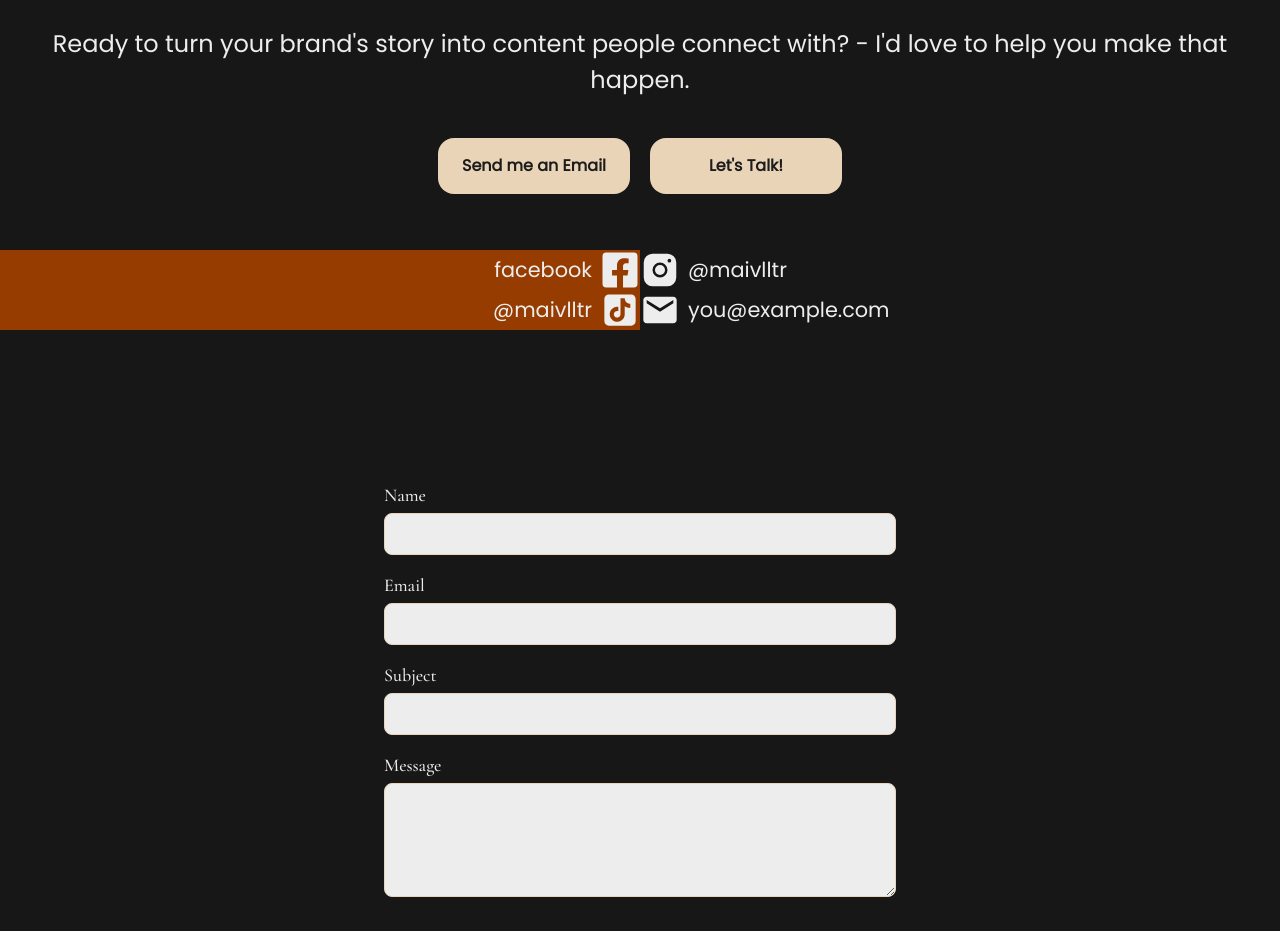
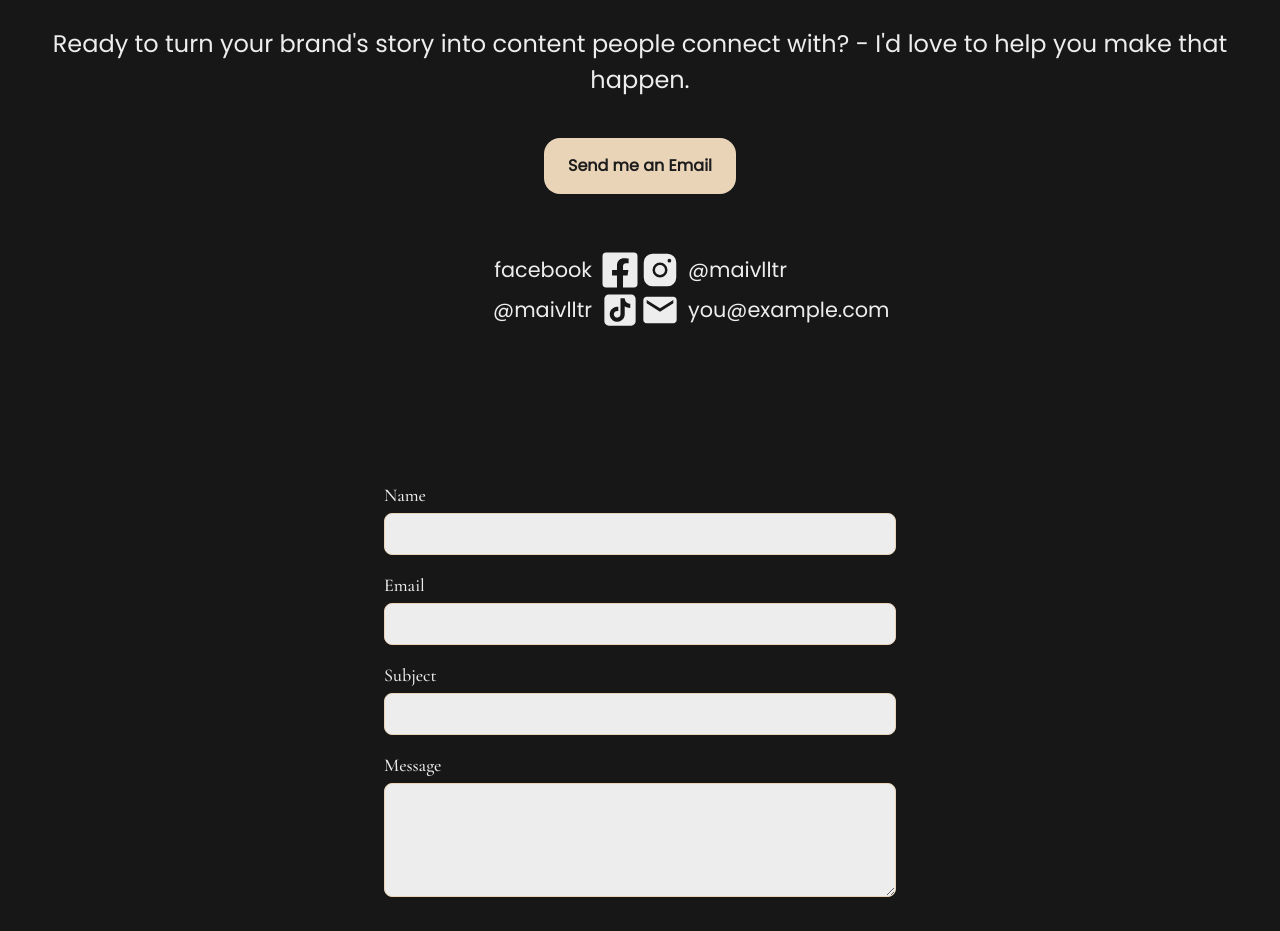
Before and after one commit to JLaxy/nicole-port, a Next.js app: page / in a window 1280 px wide. Shown: the part 4780-5711 px from the top of the page. Built offline with nearby package versions, Linux system fonts and the light colour scheme.

Commit message:
fixed broken contact, removed lets talk button

```diff
--- a/src/components/socials.tsx
+++ b/src/components/socials.tsx
@@ -37,7 +37,7 @@ export default function Socials() {
         </div>
       </article>
       <article className="flex-row hidden md:flex">
-        <div className="flex-col bg-amber-800 w-full items-end flex">
+        <div className="flex-col w-full items-end flex">
           <section className="hero-socials-item">
             <p className="sub-text text-[clamp(0.84375rem,2.8vw,1.3rem)]">
               facebook
--- a/src/sections/contact.tsx
+++ b/src/sections/contact.tsx
@@ -15,10 +15,9 @@ export default function Contact() {
             "Ready to turn your brand's story into content people connect with? - I'd love to help you make that happen."
           }
         </section>
-        <div className="flex gap-5">
-          <button className="btn">{"Send me an Email"}</button>
-          <button className="btn">{"Let's Talk!"}</button>
-        </div>
+        <a href="#email">
+          <button className="btn">Send me an Email</button>
+        </a>
       </article>
       <Socials />
     </>
--- a/src/styles/contact.css
+++ b/src/styles/contact.css
@@ -14,7 +14,7 @@
   }
 
   .btn {
-    @apply p-4 w-48 font-extrabold rounded-2xl cursor-pointer flex-1 whitespace-nowrap;
+    @apply p-4 w-48 font-extrabold rounded-2xl cursor-pointer flex-1 whitespace-nowrap hover:bg-[#d1bfa6] active:bg-[#b8a892];
     background-color: var(--secondary-color);
     color: #1c1c1c;
   }
```
